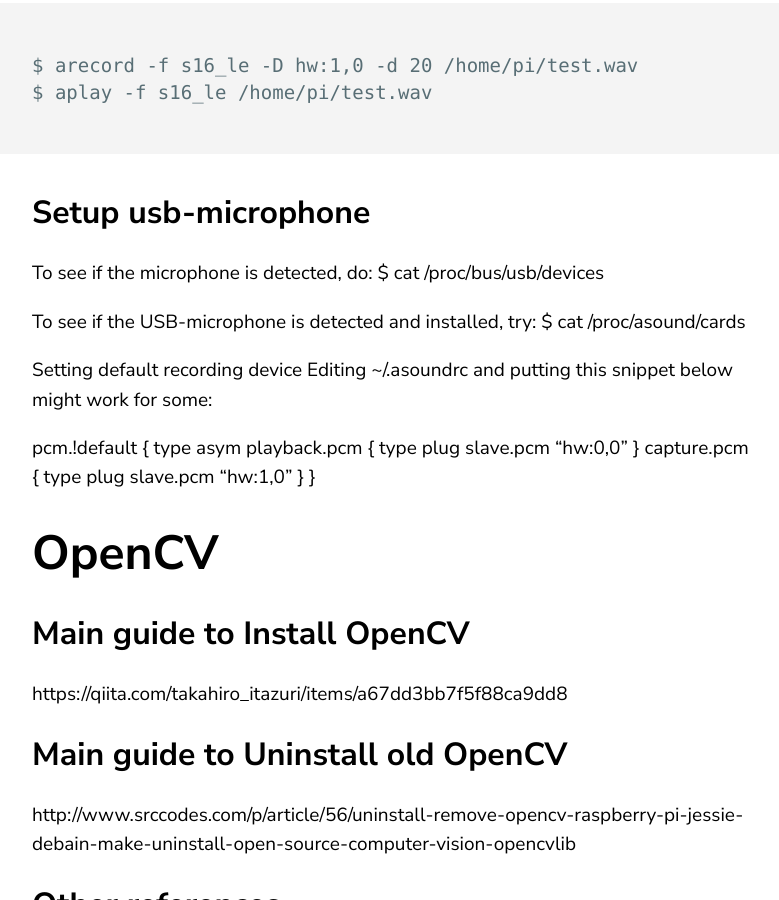
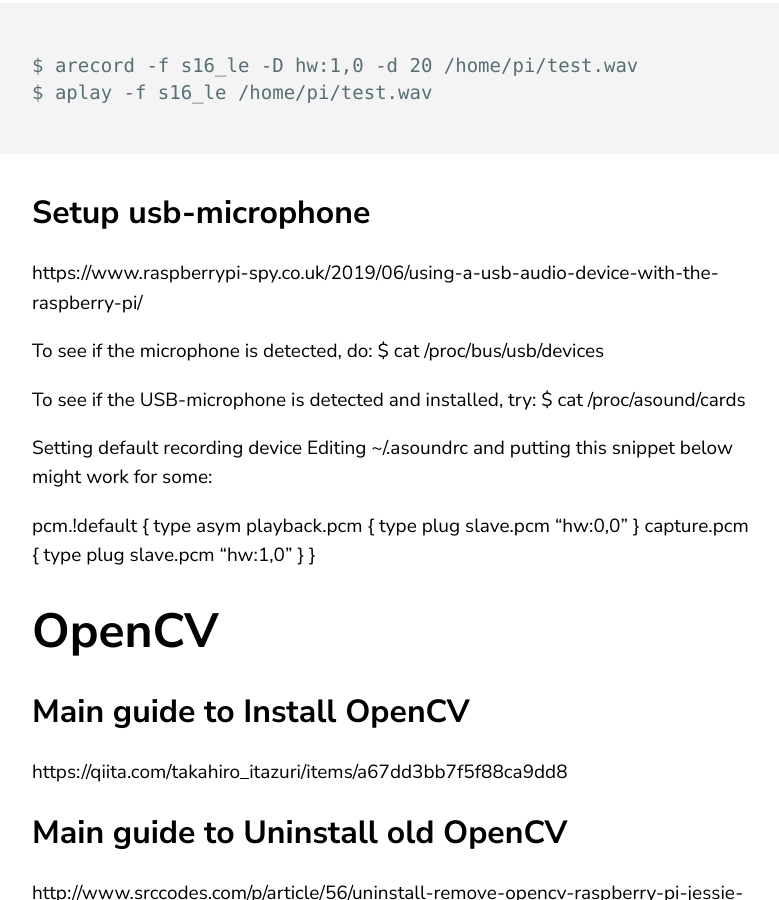
Before and after one commit to jluis9796/jluis9796.github.io, a Jekyll site: the page built from _posts/2020-05-31-manuals.markdown, in a window 1280 px wide and 900 px high, scrolled down 11328 px. Shown: the whole window, without its empty margins (68-847 px from the left). Built offline with Jekyll 4.4.1, drawn with Linux system fonts in a browser that asks for light colours; part of the change alters nothing that is shown.

Commit message:
Update 2020-05-31-manuals.markdown

````diff
--- a/_posts/2020-05-31-manuals.markdown
+++ b/_posts/2020-05-31-manuals.markdown
@@ -255,6 +255,8 @@ $ aplay -f s16_le /home/pi/test.wav
 ```
 
 ## Setup usb-microphone
+https://www.raspberrypi-spy.co.uk/2019/06/using-a-usb-audio-device-with-the-raspberry-pi/
+
 To see if the microphone is detected, do:
 $ cat /proc/bus/usb/devices
 
````
